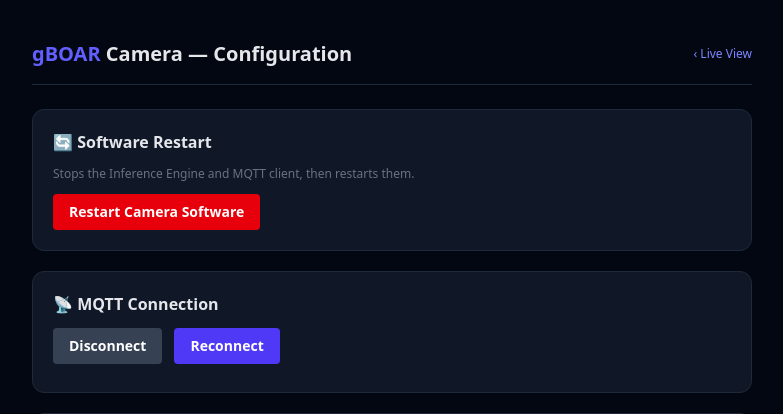
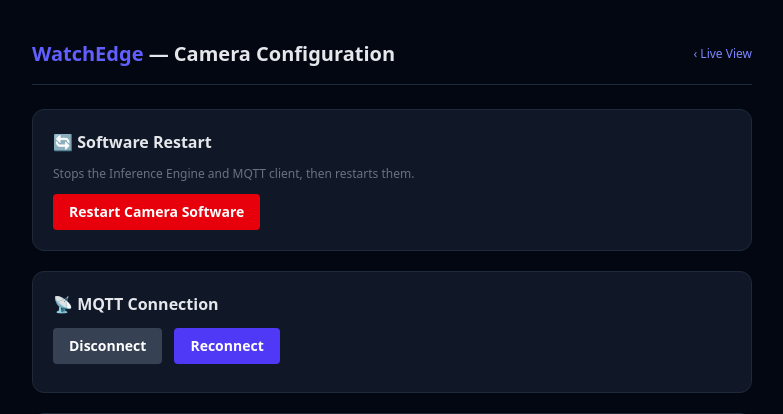
Before and after one commit to lorenzo-cmyk/PF_NA_2025_26, a Python web app: template src/services/camera/camera/templates/configuration.html in a window 1280 px wide. Shown: the top 414 px of the page, without its empty margins (248-1031 px from the left). Run offline with Jinja, Linux system fonts and the light colour scheme; the template is opened without the code that fills it, so the values that code supplies are empty.

Commit message:
fix: Update titles and descriptions to use "WatchEdge" branding and correct scene naming conventions

```diff
--- a/src/services/camera/camera/templates/configuration.html
+++ b/src/services/camera/camera/templates/configuration.html
@@ -4,7 +4,7 @@
     <meta charset="UTF-8" />
     <meta name="viewport" content="width=device-width, initial-scale=1.0" />
     <script src="https://cdn.jsdelivr.net/npm/@tailwindcss/browser@4"></script>
-    <title>gBOAR — Camera Configuration</title>
+    <title>WatchEdge — Camera Configuration</title>
   </head>
 
   <body class="bg-gray-950 text-gray-200 font-sans leading-relaxed">
@@ -12,7 +12,7 @@
       <!-- Header -->
       <header class="flex items-center justify-between py-4 border-b border-gray-800 mb-6">
         <h1 class="text-xl font-bold">
-          <span class="text-indigo-500">gBOAR</span> Camera — Configuration
+          <span class="text-indigo-500">WatchEdge</span> — Camera Configuration
         </h1>
         <a href="/" class="text-xs text-indigo-400 hover:underline">‹ Live View</a>
       </header>
--- a/src/services/camera/camera/templates/homepage.html
+++ b/src/services/camera/camera/templates/homepage.html
@@ -4,7 +4,7 @@
     <meta charset="UTF-8" />
     <meta name="viewport" content="width=device-width, initial-scale=1.0" />
     <script src="https://cdn.jsdelivr.net/npm/@tailwindcss/browser@4"></script>
-    <title>gBOAR — Camera</title>
+    <title>WatchEdge — Camera</title>
   </head>
 
   <body class="bg-gray-950 text-gray-200 font-sans leading-relaxed">
@@ -12,7 +12,7 @@
       <!-- Header -->
       <header class="flex items-center justify-between py-4 border-b border-gray-800 mb-6">
         <h1 class="text-xl font-bold">
-          <span class="text-indigo-500">gBOAR</span> Camera
+          <span class="text-indigo-500">WatchEdge</span> — Camera
         </h1>
         <div class="flex items-center gap-3">
           <span
--- a/src/services/camera/pyproject.toml
+++ b/src/services/camera/pyproject.toml
@@ -1,7 +1,7 @@
 [project]
 name = "camera"
 version = "0.1.0"
-description = "WatchEdge camera service – real inference and management WebUI for the gBOAR system."
+description = "WatchEdge camera service – real inference and management WebUI."
 readme = "README.md"
 requires-python = ">=3.12"
 dependencies = [
```
Also changed, not shown: src/services/camera/samples/scenes.json (+5 -5 lines).
